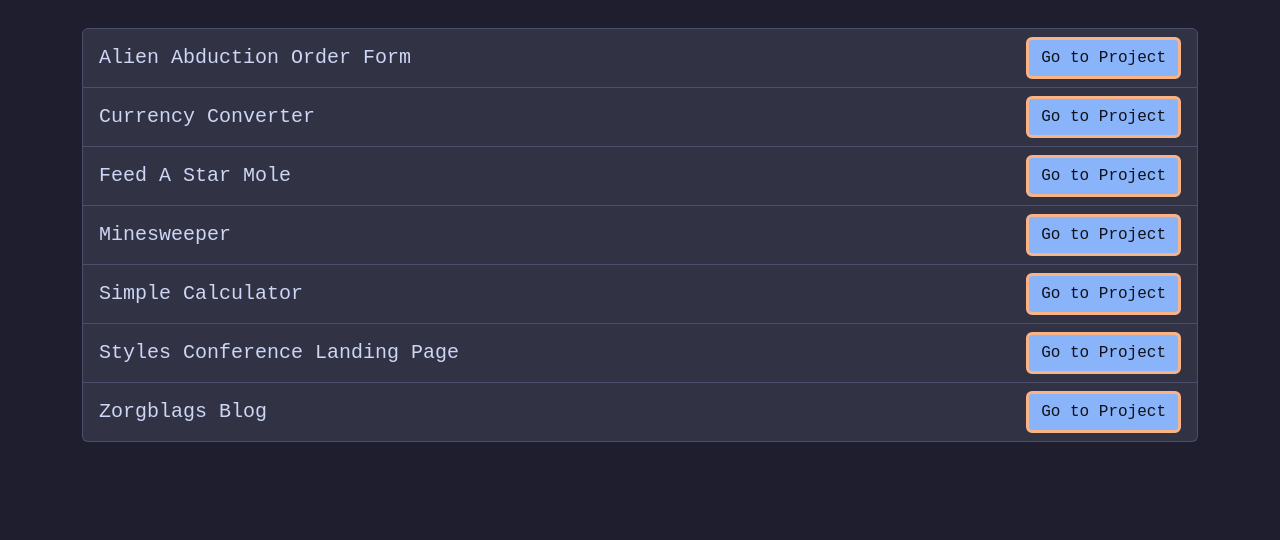
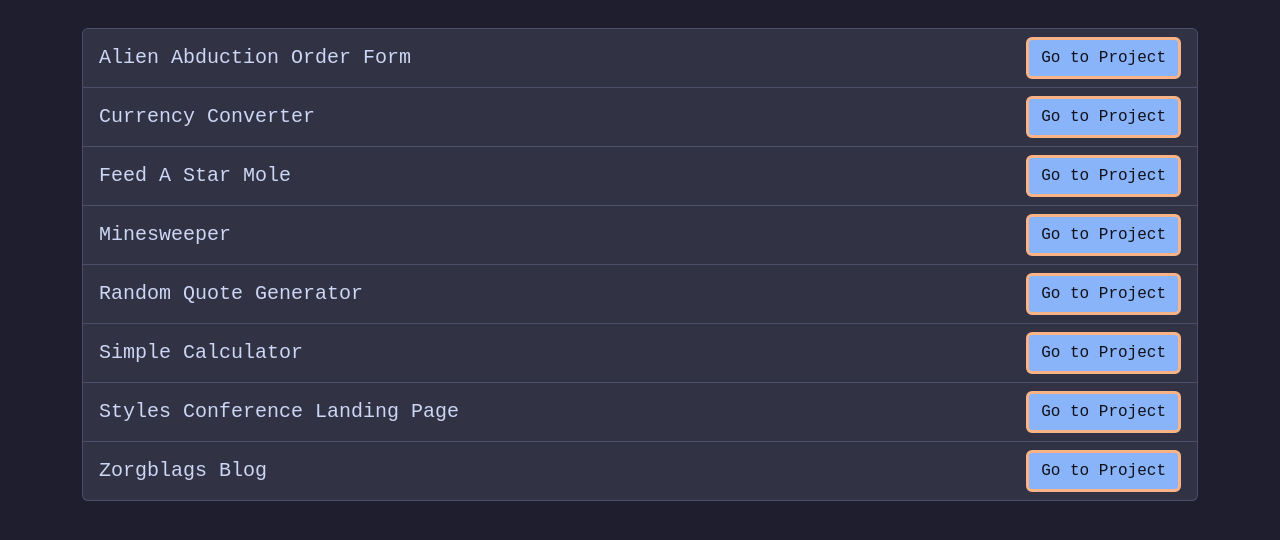
Before and after one commit to ShyamGadde/webdev-mini-projects, a plain HTML site: page index.html in a window 1280 px wide. Shown: the part 116-656 px from the top of the page. Drawn offline with nearby package versions, Linux system fonts and the light colour scheme.

Commit message:
Update links

```diff
--- a/index.html
+++ b/index.html
@@ -47,6 +47,14 @@
         </li>
         <li class="list-group-item">
           <div class="project-item">
+            <h5>Random Quote Generator</h5>
+            <a href="./random-quote-generator" class="btn btn-light"
+              >Go to Project</a
+            >
+          </div>
+        </li>
+        <li class="list-group-item">
+          <div class="project-item">
             <h5>Simple Calculator</h5>
             <a href="./simple-calculator" class="btn btn-light"
               >Go to Project</a
```
